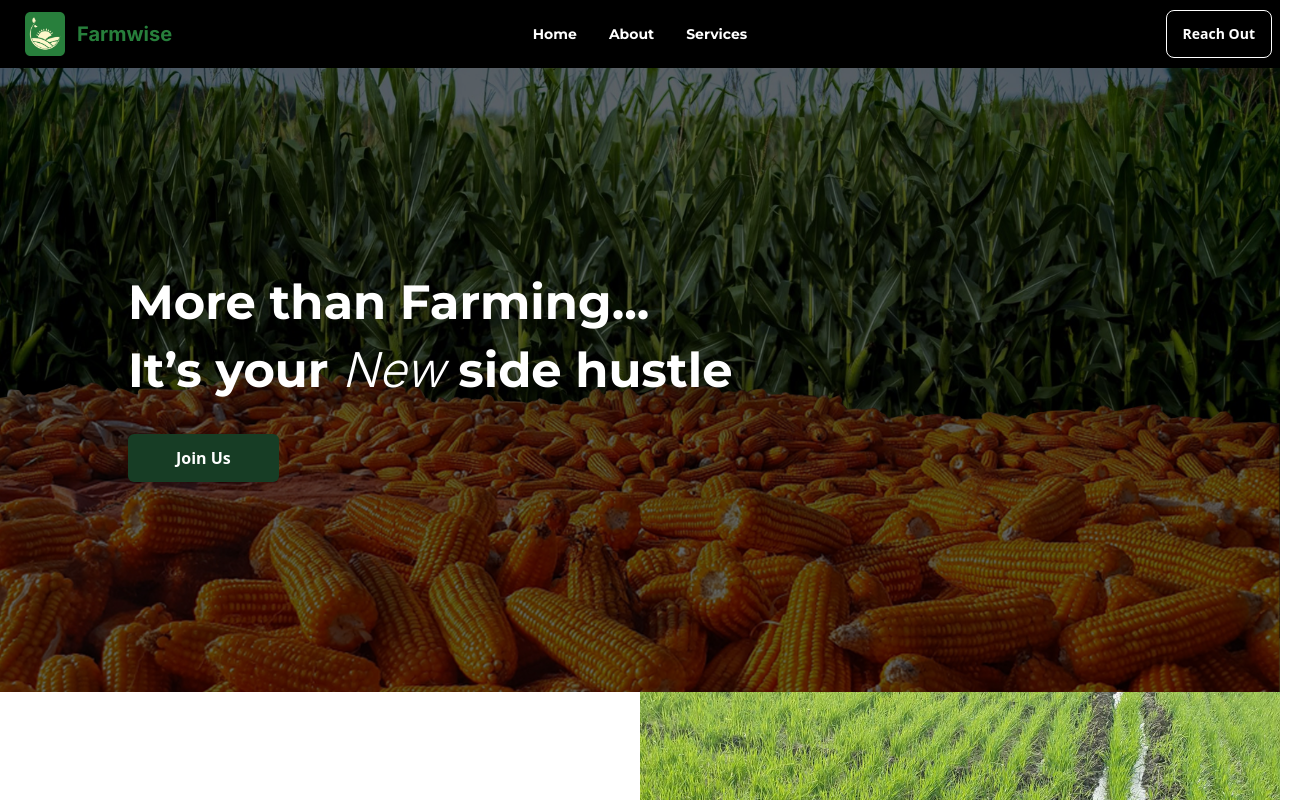
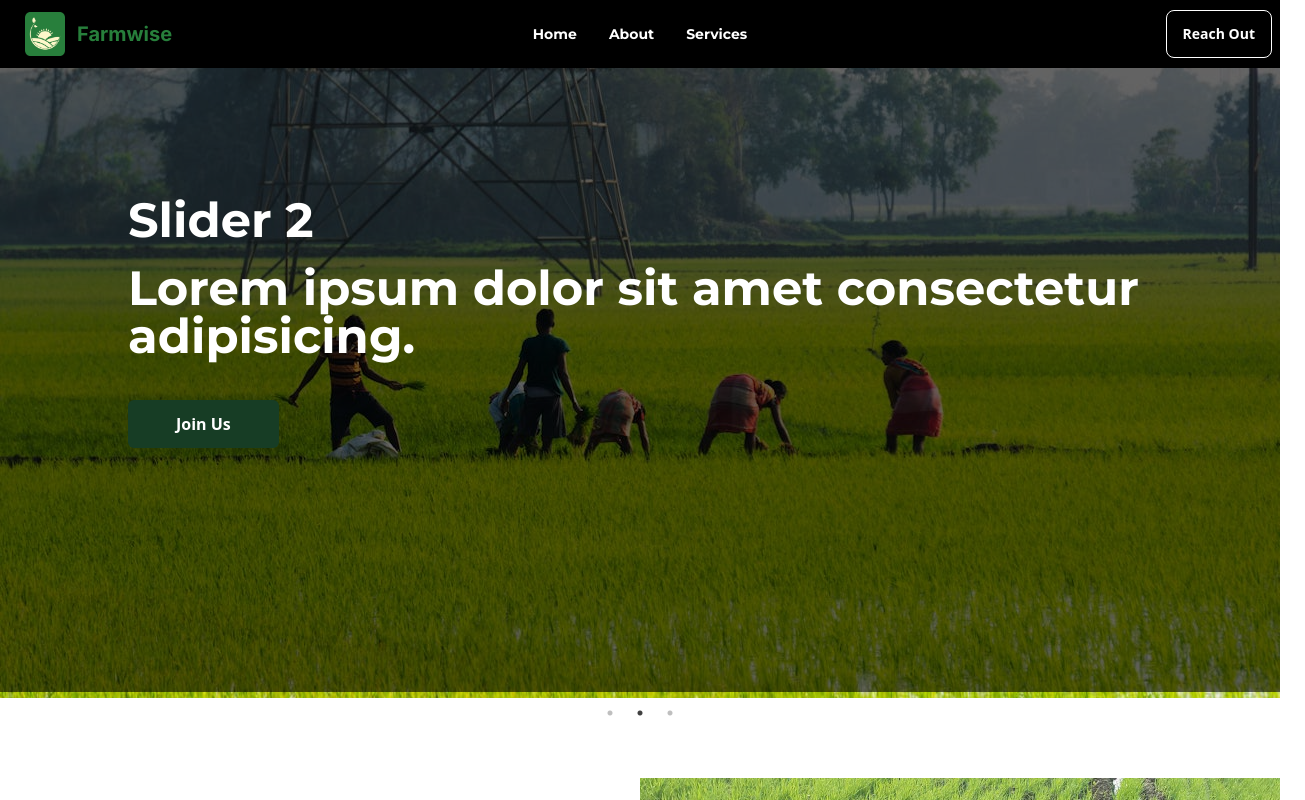
Before and after one commit to kevinmisigaro/farmwise, a Next.js app: page / in a window 1280 px wide. Shown: the top 800 px of the page, 1305 px wide, since content can reach past the window. Built offline with nearby package versions, Linux system fonts and the light colour scheme.

Commit message:
implemented slider

```diff
--- a/package.json
+++ b/package.json
@@ -11,12 +11,14 @@
   "dependencies": {
     "next": "14.1.4",
     "react": "^18",
-    "react-dom": "^18"
+    "react-dom": "^18",
+    "react-slick": "^0.30.2"
   },
   "devDependencies": {
     "@types/node": "^20",
     "@types/react": "^18",
     "@types/react-dom": "^18",
+    "@types/react-slick": "^0.23.13",
     "autoprefixer": "^10.0.1",
     "daisyui": "^4.9.0",
     "eslint": "^8",
--- a/src/app/layout.tsx
+++ b/src/app/layout.tsx
@@ -9,11 +9,22 @@ export default function RootLayout({
 }>) {
   return (
     <html lang="en">
+      <head>
+        <link
+          rel="stylesheet"
+          type="text/css"
+          charSet="UTF-8"
+          href="https://cdnjs.cloudflare.com/ajax/libs/slick-carousel/1.6.0/slick.min.css"
+        />
+        <link
+          rel="stylesheet"
+          type="text/css"
+          href="https://cdnjs.cloudflare.com/ajax/libs/slick-carousel/1.6.0/slick-theme.min.css"
+        />
+      </head>
       <body>
         <Navbar />
-        <main>
-          {children}
-        </main>
+        <main>{children}</main>
         <Footer />
       </body>
     </html>
--- a/src/app/page.tsx
+++ b/src/app/page.tsx
@@ -1,26 +1,39 @@
+"use client";
+
 import Testimonial from "@/components/testimonial";
 import { inter, mali } from "@/utils/fonts";
+import { useRef } from "react";
+import Slider from "react-slick";
 
 export default function Home() {
+  const settings = {
+    dots: true,
+    infinite: true,
+    speed: 1000,
+    slidesToShow: 1,
+    slidesToScroll: 1,
+    autoplay: true,
+    autoplaySpeed: 5000,
+    fade: true,
+  };
+
   return (
     <>
-      {/* start of hero section */}
-      <div
-        className="hero h-[78vh] bg-cover"
-        style={{
-          backgroundImage: "url(/assets/images/Farm5.jpg",
-        }}
-      >
-        <div className="hero-overlay bg-opacity-60 bg-black"></div>
-        <div className="hero-content text-neutral-content">
-          <div className="w-[80vw] text-white">
+
+      <Slider {...settings} className="mb-20">
+
+        <div className="h-[50vh] md:h-[78vh] relative">
+          <img src="/assets/images/Farm5.jpg" />
+          <div className="w-full absolute h-full bg-black top-0 start-0 bg-opacity-60 z-5"></div>
+          <div className="text-white absolute inset-0 px-10 md:px-32 h-full">
+            <div className="mt-32">
               <h1 className={`mb-5 text-5xl font-bold ${mali.className}`}>
                 More than Farming...
               </h1>
               <h1 className={`mb-5 text-5xl font-bold ${mali.className}`}>
                 It&rsquo;s your{" "}
-              <i className={`${inter.className} font-light italic`}>New</i> side
-              hustle
+                <i className={`${inter.className} font-light italic`}>New</i>{" "}
+                side hustle
               </h1>
 
               <div className="px-12 font-bold py-3 rounded-md max-w-fit mt-10 text-white bg-[#173d25] cursor-pointer">
@@ -29,7 +42,46 @@ export default function Home() {
             </div>
           </div>
         </div>
-      {/* end of hero section */}
+
+        <div className="h-[50vh] md:h-[78vh] relative">
+          <img src="/assets/images/farm1.jpg" />
+          <div className="w-full absolute h-full bg-black top-0 start-0 bg-opacity-60 z-5"></div>
+          <div className="text-white absolute inset-0 px-10 md:px-32 h-full">
+            <div className="mt-32">
+              <h1 className={`mb-5 text-5xl font-bold ${mali.className}`}>
+                Slider 2
+              </h1>
+              <h1 className={`mb-5 text-5xl font-bold ${mali.className}`}>
+              Lorem ipsum dolor sit amet consectetur adipisicing.
+              </h1>
+
+              <div className="px-12 font-bold py-3 rounded-md max-w-fit mt-10 text-white bg-[#173d25] cursor-pointer">
+                Join Us
+              </div>
+            </div>
+          </div>
+        </div>
+
+
+        <div className="h-[50vh] md:h-[78vh] relative">
+          <img src="/assets/images/farm2.jpeg" />
+          <div className="w-full absolute h-full bg-black top-0 start-0 bg-opacity-60 z-5"></div>
+          <div className="text-white absolute inset-0 px-10 md:px-32 h-full">
+            <div className="mt-32">
+              <h1 className={`mb-5 text-5xl font-bold ${mali.className}`}>
+                Slider 3
+              </h1>
+              <h1 className={`mb-5 text-5xl font-bold ${mali.className}`}>
+              Lorem ipsum dolor sit amet consectetur adipisicing.
+              </h1>
+
+              <div className="px-12 font-bold py-3 rounded-md max-w-fit mt-10 text-white bg-[#173d25] cursor-pointer">
+                Join Us
+              </div>
+            </div>
+          </div>
+        </div>
+      </Slider>
 
       {/* benefits section  */}
       <div>
```
Also changed, not shown: 1 other file (tests, documents, lock files or other folders). Lines whose indentation alone changed are shown as unchanged.
